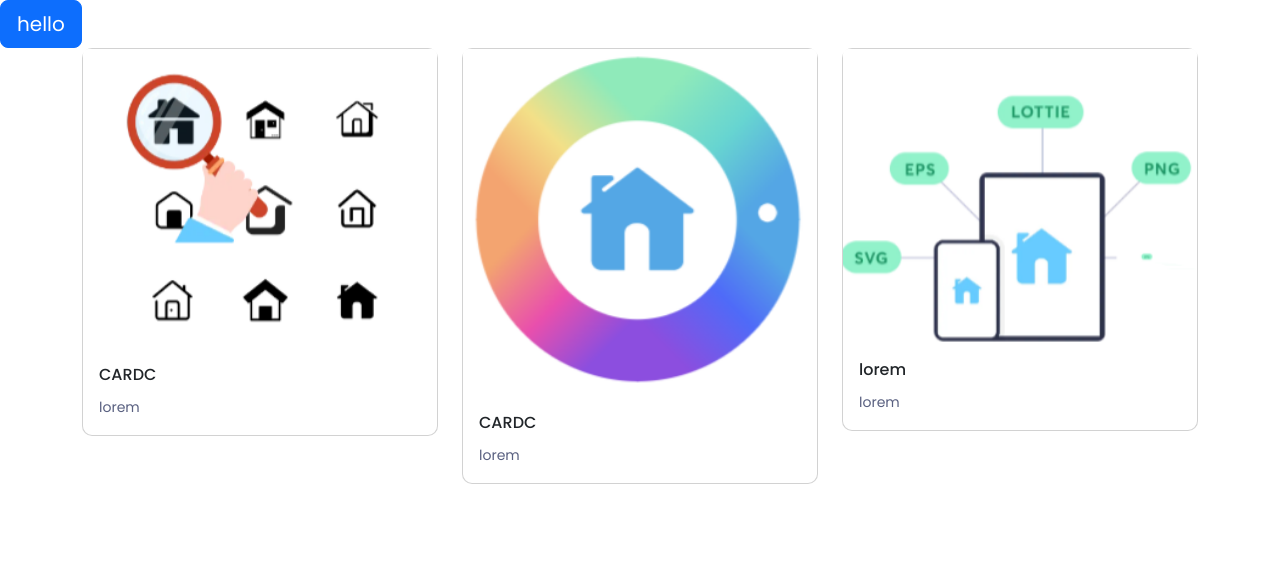
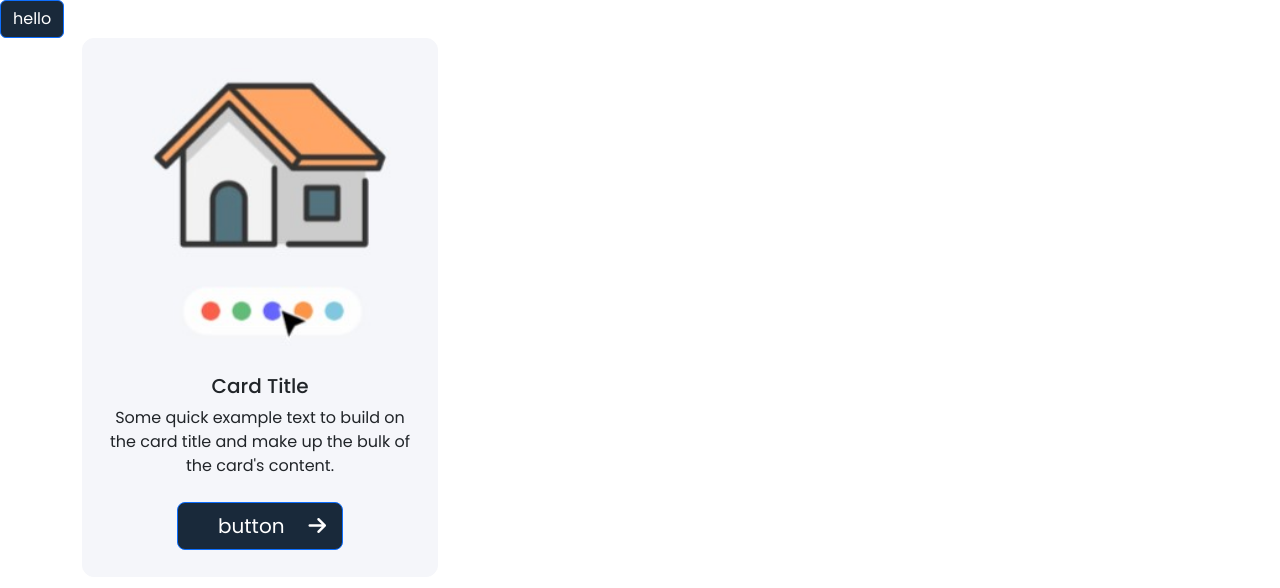
Before and after one commit to abdul-hanan79/Theiconsol-in-reactjs, a React (Create React App) app: page / in a window 1280 px wide. Shown: the top 588 px of the page. Built offline with nearby package versions, Linux system fonts and the light colour scheme.

Commit message:
after making cards

```diff
--- a/public/index.html
+++ b/public/index.html
@@ -25,6 +25,9 @@
       Learn how to configure a non-root public URL by running `npm run build`.
     -->
     <title>React App</title>
+
+    <!-- FONTAWESOME LINK -->
+    <link rel="stylesheet" href="https://cdnjs.cloudflare.com/ajax/libs/font-awesome/6.2.1/css/all.min.css" integrity="sha512-MV7K8+y+gLIBoVD59lQIYicR65iaqukzvf/nwasF0nqhPay5w/9lJmVM2hMDcnK1OnMGCdVK+iQrJ7lzPJQd1w==" crossorigin="anonymous" referrerpolicy="no-referrer" />
   </head>
   <body>
     <noscript>You need to enable JavaScript to run this app.</noscript>
--- a/src/App.css
+++ b/src/App.css
@@ -1,22 +1,48 @@
 @import url('https://fonts.googleapis.com/css2?family=Poppins:ital,wght@0,300;0,400;0,500;0,600;0,700;1,300;1,400;1,500;1,600;1,700&display=swap');
 
-:root{
-  --text-secondary:#596080
+/* Colors:
+Primary color: F58648  (Orange)
+Secondary color: 19293A (Dark Blue)
+Gradient Colors:
+color 1: F58648  (Dark Orange)
+color 2: ECA028 (Light Orange) */
+
+:root {
+  --primary-color: #F58648;
+  --secondary-color: #19293A;
+  --dark-graident: #F58648;
+  --light-gradient: #ECA028;
+  --text-secondary: #596080;
+  --secondary-bgColor: #F5F6FA;
+
 }
+
 /* /* /* **************Card************* */
-*{
+* {
   margin: 0;
   padding: 0;
   box-sizing: border-box;
 }
-body{
+
+body {
   font-family: 'Poppins', sons-serif !important;
 }
 
-.cardimg{
+.button {
+  background-color: var(--secondary-color);
+  transition: all 0.4s;
+}
+
+.button:hover{
+background-color: var(--primary-color);
+transform: translateY(-0.3rem);
+border: 1px solid var(--primary-color);
+}
+.cardimg {
   max-width: 100%;
   max-height: 100%;
 }
+
 .carda {
   border-radius: 0.625rem;
 
@@ -28,19 +54,21 @@ box-shadow: 0 1px 3px rgb(0 0 0 / 8%), 0 4px 8px rgb(0 0 0 / 4%);
 }
 
 /* /* /* **************Card b************* */
-.cardb{
+.cardb {
   border: none;
-  box-shadow:none;
+  box-shadow: none;
 }
+
 /*
 ****************************************** CARDC******************************* */
-.cardc{
+.cardc {
   border-radius: 0.625rem;
   text-align: left;
   width: 100%;
   transition: all 0.3s ease;
 }
-.cardheading{
+
+.cardheading {
   font-size: 1rem;
   line-height: 1.5rem;
   text-overflow: ellipsis;
@@ -48,8 +76,41 @@ transition: all 0.3s ease;
   white-space: nowrap;
   font-family: 'Poppins' !important;
 }
-.carddescription{
+
+.carddescription {
   font-size: 0.875rem;
   line-height: 1.5rem;
   color: var(--text-secondary) !important;
 }
+
+/* ******************************* */
+.card-div {
+  padding: 0.625rem;
+}
+
+.cardd {
+  background: #fff;
+  box-shadow: 0px 3px 8px rgb(0 0 0 / 8%), 0px 12px 16px rgb(0 0 0 / 4%);
+  border-radius: 20px;
+  height: 9.375rem;
+  color: #000;
+  flex-direction: column;
+  padding: 0.625rem;
+  /* position: relative; */
+  /* border: 0.16rem red solid; */
+}
+
+.cardd .card-body {
+  flex: 0 1 auto !important;
+}
+
+
+/* ******************** Carde********************* */
+
+.Carde {
+  /* width: '18rem'; */
+  background-color: var(--secondary-bgColor);
+  border: 1px solid var(--secondary-bgColor);
+  border-radius: 12px;
+  padding: 0.625rem;
+}
--- a/src/App.jsx
+++ b/src/App.jsx
@@ -1,47 +1,65 @@
 import 'bootstrap/dist/css/bootstrap.min.css';
 import 'bootstrap/dist/js/bootstrap.min.js';
 import './App.css';
-// import Cardb from './components/smComponents/Cardb';
+import Cardb from './components/smComponents/Cardb';
 import Btn from './components/smComponents/Button';
 // import Cards from './components/smComponents/Card';
 import image1 from './assests/image1.png';
 import image2 from './assests/b.png';
 import image3 from './assests/c.png';
 import Cardc from './components/smComponents/Cardc';
+import Cardd from './components/smComponents/Cardd';
+import Cards from './components/smComponents/Card';
+import Carde from './components/smComponents/Carde';
 
+import ArrowButton from './components/smComponents/ArrowButton';
 
 function App() {
   return (
     <div className="App">
-       <Btn tittle=" hello" color="white" size="lg"/>
-       {/* <div className="container"  >
+      <Btn tittle=" hello" color="white" size="lg" />
+      {/* <div className="container"  >
         <div className="row">
-          <div className='col-sm-6 col-md-3'>
+          <div className='col-sm-6 col-md-1'>
             <Cards title="" text="" bgcolor="grey"/>
           </div>
-          <div className='col-sm-6 col-md-3'>
+          <div className='col-sm-6 col-md-1'>
             <Cards title="" text="" bgcolor="grey"/>
-          </div><div className='col-sm-6 col-md-3'>
+          </div><div className='col-sm-6 col-md-1'>
             <Cards title="" text="" bgcolor="blue"/>
-          </div><div className='col-sm-6 col-md-3'>
+          </div><div className='col-sm-6 col-md-1'>
             <Cards title="" text="" bgcolor="red"/>
           </div>
         </div>
        </div> */}
 
- <div className="container"  >
-    <div className="row">
+      <div className="container"  >
+        <div className="row">
           <div className='col-sm-6 col-md-4 '>
-            <Cardc title=" CARDC " text="lorem" image={image1}/>
+            <Carde title="Sketch" image='https://cdna.iconscout.com/img/mac-app.1aa449a.svg' />
           </div>
-          <div className='col-sm-6 col-md-4 '>
-            <Cardc title=" CARDC  " text="lorem" image={image2}/>
+          {/* <div className='col-sm-6 col-md-1 '>
+            <Cardd title=" CARDC  " text="lorem" image={image2} />
           </div>
-            <div className='col-sm-6 col-md-4 '>
-            <Cardc title=" lorem " text="lorem" image={image3}/>
+          <div className='col-sm-6 col-md-1 '>
+            <Cardd title=" google  " text="lorem" image={image3} />
           </div>
+          <div className='col-sm-6 col-md-1 '>
+            <Cardd title=" google  " text="lorem" image={image3} />
+          </div>
+          <div className='col-sm-6 col-md-1 '>
+            <Cardd title=" google  " text="lorem" image={image3} />
+          </div>
+          <div className='col-sm-6 col-md-1 '>
+            <Cardd title=" google  " text="lorem" image={image3} />
+          </div> <div className='col-sm-6 col-md-1 '>
+            <Cardd title=" google  " text="lorem" image={image3} />
+          </div> <div className='col-sm-6 col-md-1 '>
+            <Cardd title=" google  " text="lorem" image={image3} />
+          </div> */}
         </div>
-       </div>
+      </div>
+      {/* <ArrowButton size='lg'/> */}
     </div>
   );
 }
--- /dev/null
+++ b/src/components/smComponents/ArrowButton.jsx
@@ -0,0 +1,20 @@
+import Button from 'react-bootstrap/Button';
+
+function ArrowButton(props) {
+
+
+    return (
+        <>
+            <Button className='button' size={props.size}>
+                <span className="mx-4">{props.tittle}</span><i class="fa-solid fa-arrow-right "></i>
+            </Button>
+        </>
+    );
+}
+ArrowButton.defaultProps = {
+    color: "#ffff",
+    size: "lg",
+    tittle: "button",
+    bgColor: 'red'
+}
+export default ArrowButton;
--- a/src/components/smComponents/Button.jsx
+++ b/src/components/smComponents/Button.jsx
@@ -5,13 +5,9 @@ function Btn(props) {
 
   return (
     <>
-      <Button style={{color:props.color }} size={props.size}>{props.tittle}</Button>
+      <Button className='button' >{props.tittle}</Button>
     </>
   );
 }
- Btn.defaultProps ={
-    color:"#F58648" ,
-    size:"sm",
-    tittle:"button"
- }
+
 export default Btn;
--- a/src/components/smComponents/Card.jsx
+++ b/src/components/smComponents/Card.jsx
@@ -4,16 +4,17 @@ import Card from 'react-bootstrap/Card';
 function Cards(props) {
   return (
 
-          <Card className='carda' style={{backgroundColor: props.bgcolor}}>
-            <Card.Body>
-              <Card.Title className='cardheading'>{props.title}</Card.Title>
-              <Card.Text className='carddescription'>
-               {props.text}
-              </Card.Text >
-            </Card.Body>
-            {/* image copied */}
-            <Card.Img variant="top" src="https://cdna.iconscout.com/img/attbWsQ9JL8oBpjWD.0763dd4.png?w=624&h=0&f=png" className='cardimg' />
-          </Card>
+
+    <Card className='carda'>
+      <Card.Body>
+        <Card.Title>{props.title}</Card.Title>
+        <Card.Text>
+          {props.text}
+        </Card.Text>
+      </Card.Body>
+      <Card.Img variant="top" src="https://cdna.iconscout.com/img/attbWsQ9JL8oBpjWD.0763dd4.png?w=624&h=0&f=png" className='cardimg' />
+    </Card>
+
   );
 }
 
--- /dev/null
+++ b/src/components/smComponents/Cardd.jsx
@@ -0,0 +1,26 @@
+import Card from 'react-bootstrap/Card';
+
+import Col from 'react-bootstrap/Col';
+import Row from 'react-bootstrap/Row';
+
+function Cardd(props) {
+    return (
+
+
+
+
+        <div className='card-div'>
+            <Card className='cardd d-flex align-items-center justify-content-center ' >
+                <Card.Img src={props.image} height='44' width='44' />
+                <Card.Body className='card-body'>
+                    <Card.Title className='h6 card-title'>{props.title}</Card.Title>
+                </Card.Body>
+            </Card>
+
+        </div>
+
+
+    );
+}
+
+export default Cardd;
--- /dev/null
+++ b/src/components/smComponents/Carde.jsx
@@ -0,0 +1,22 @@
+import Button from 'react-bootstrap/Button';
+import Card from 'react-bootstrap/Card';
+import ArrowButton from './ArrowButton';
+import img from '../../assests/cardeimg.jpg'
+
+function Carde() {
+  return (
+    <Card className='Carde text-center'>
+      <Card.Img variant="top" src={img} />
+      <Card.Body>
+        <Card.Title>Card Title</Card.Title>
+        <Card.Text className='mb-4'>
+          Some quick example text to build on the card title and make up the
+          bulk of the card's content.
+        </Card.Text>
+        <ArrowButton color='white'/>
+      </Card.Body>
+    </Card>
+  );
+}
+
+export default Carde;
```
Also changed, not shown: src/assests/cardeimg.jpg (added), src/components/Cardf.jsx (added), 1 other file (tests, documents, lock files or other folders). Lines whose indentation alone changed are shown as unchanged.
